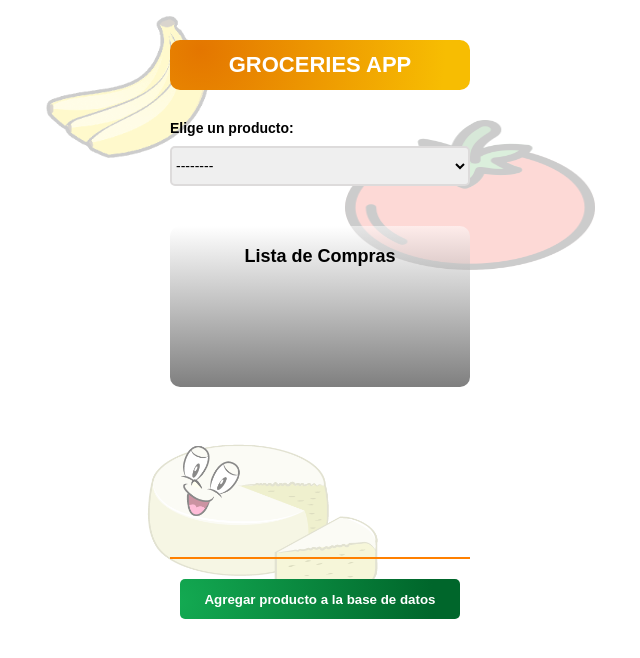
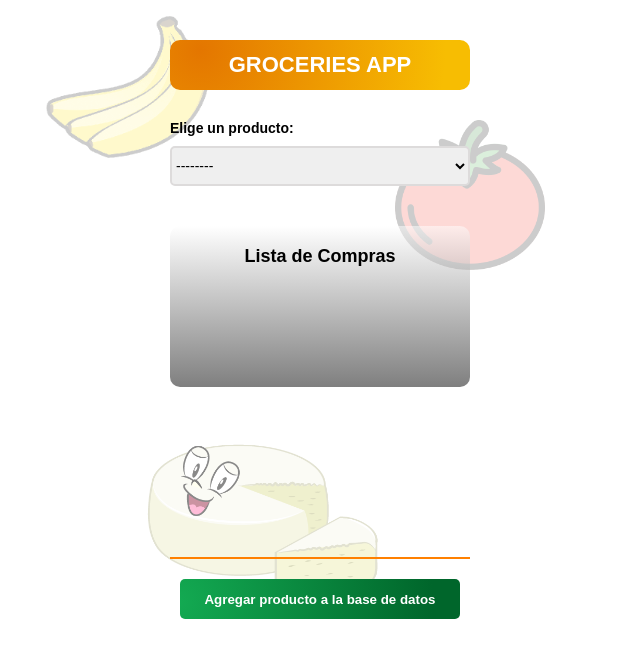
Before and after one commit to manuelmad/groceries-app-nextjs, a Next.js app: page / in a window 1280 px wide. Shown: the top 658 px of the page, without its empty margins (320-960 px from the left). Built offline with nearby package versions, Linux system fonts and the light colour scheme; no server answers; the database is empty; a web font is replaced by a local one.

Commit message:
Finished working on updateShoppingList component.

```diff
--- a/app/AddProductToDatabase/AddProductToDatabase.css
+++ b/app/AddProductToDatabase/AddProductToDatabase.css
@@ -1,5 +1,4 @@
 .add-modal {
-	display: none;
 	position: absolute;
 	top: 0;
 	left: 0;
--- a/app/AddProductToDatabase/AddProductToDatabase.js
+++ b/app/AddProductToDatabase/AddProductToDatabase.js
@@ -1,11 +1,7 @@
-// 'use client';
-
 import "./AddProductToDatabase.css";
 import { doc, setDoc } from "firebase/firestore";
 import { db } from "../firebase/firebase-config";
 import { productsArray } from "../page";
-
-// import { useEffect } from "react";
 
 export function AddProductToDatabase({
     newProductDisplay,
--- a/app/UpdateShoppingList/UpdateShoppingList.css
+++ b/app/UpdateShoppingList/UpdateShoppingList.css
@@ -1,5 +1,4 @@
 .quantity-modal {
-	display: none;
 	position: absolute;
 	top: 0;
 	left: 0;
--- a/app/firebase/firebase-config.js
+++ b/app/firebase/firebase-config.js
@@ -1,7 +1,4 @@
 // Import the functions you need from the SDKs you need
-// import { initializeApp } from "https://www.gstatic.com/firebasejs/10.11.1/firebase-app.js";
-// import { getFirestore } from "https://www.gstatic.com/firebasejs/10.11.1/firebase-firestore.js";
-
 import { initializeApp } from "firebase/app";
 import { getFirestore } from "firebase/firestore";
 
--- a/app/globals.css
+++ b/app/globals.css
@@ -6,7 +6,6 @@
 
 html {
 	font-size: 62.5%;
-	/* background-color: var(--light-orange); */
 }
 
 :root {
@@ -170,7 +169,6 @@ section {
 	height: 4rem;
 	border-radius: 0.5rem;
 	cursor: pointer;
-	/* margin-top: 17rem; */
 	background: radial-gradient(circle at -1% 57.5%, rgb(19, 170, 82) 0%, rgb(0, 102, 43) 90%);
 	color: var(--white);
 	border: none;
@@ -193,7 +191,6 @@ section {
   }
 
   .tomato-img {
-      width: 25rem;
       left: 75%;
   }
 
@@ -205,7 +202,7 @@ section {
 @media (min-width: 1024) {
   .imgs-container {
     width: 80rem;
-      left: calc(50% - 40rem);
+    left: calc(50% - 40rem);
   }
 
   .banana-img {
```
Also changed, not shown: app/UpdateShoppingList/UpdateShoppingList.js (+3 -147 lines), app/page.js (+0 -7 lines).
